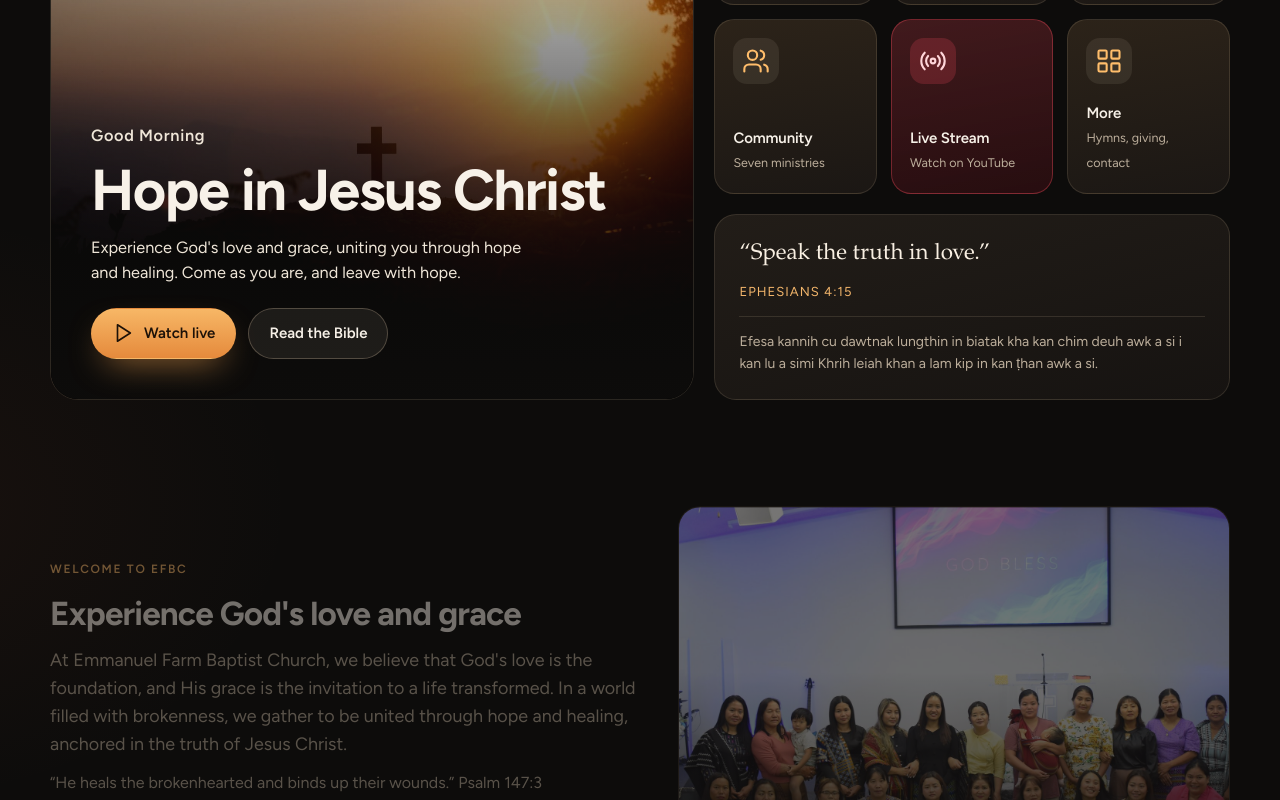
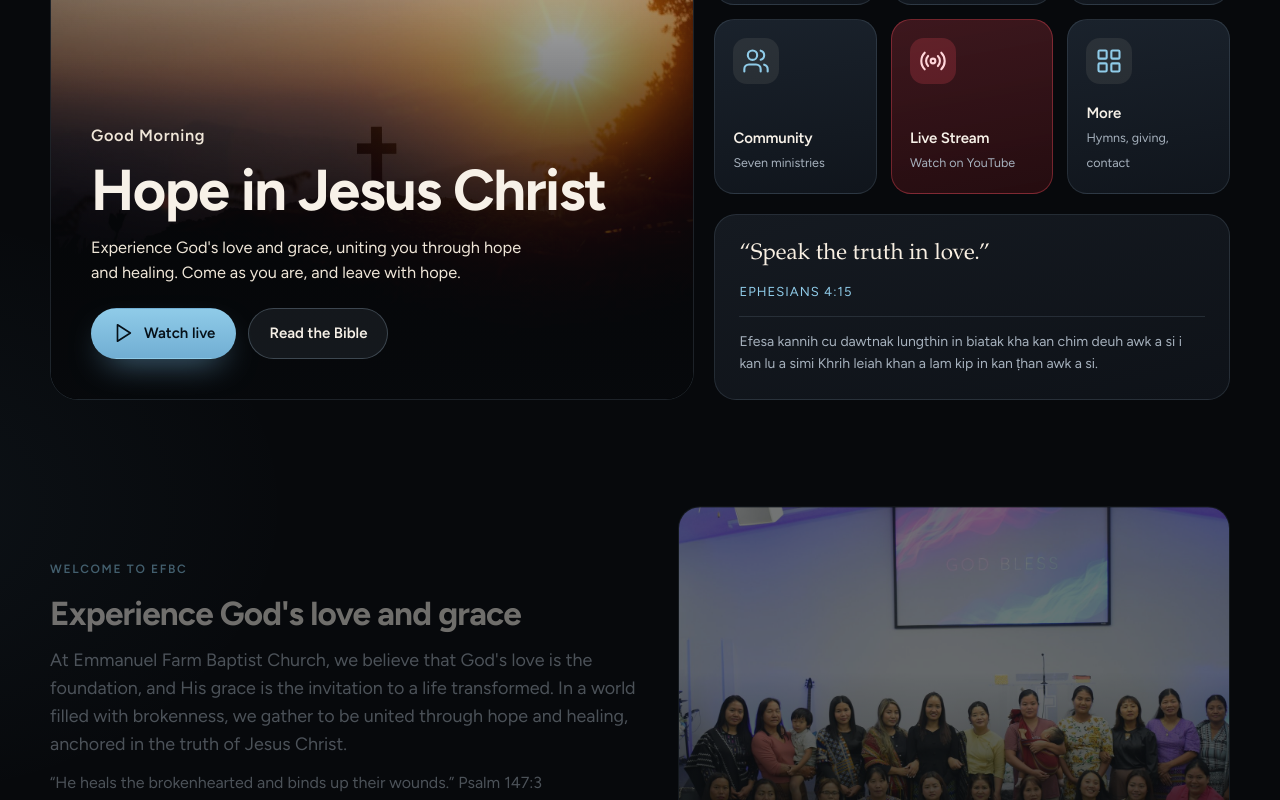
Before and after one commit to melodytehub-dot/efbc-faith, a Next.js app: page / in a window 1280 px wide. Shown: the part 240-1040 px from the top of the page. Built offline with nearby package versions, Linux system fonts and the light colour scheme.

Commit message:
Blue logo accent on dark theme; glass blur on header, tab bar, and drawer

```diff
--- a/app/globals.css
+++ b/app/globals.css
@@ -1,19 +1,19 @@
 :root {
-  --bg: #0d0c0b;
-  --bg-deep: #080706;
-  --surface: rgba(255, 236, 210, 0.04);
-  --surface-2: rgba(255, 236, 210, 0.075);
-  --card: linear-gradient(165deg, #221d18 0%, #161311 100%);
-  --tile: linear-gradient(170deg, #2c2319 0%, #1b1714 100%);
-  --line: rgba(255, 226, 190, 0.12);
-  --line-strong: rgba(255, 226, 190, 0.24);
+  --bg: #07090c;
+  --bg-deep: #040507;
+  --surface: rgba(200, 225, 245, 0.04);
+  --surface-2: rgba(200, 225, 245, 0.075);
+  --card: linear-gradient(165deg, #151a21 0%, #0e1218 100%);
+  --tile: linear-gradient(170deg, #1a222c 0%, #10151c 100%);
+  --line: rgba(190, 220, 245, 0.12);
+  --line-strong: rgba(190, 220, 245, 0.24);
   --text: #f7f1e8;
-  --muted: #bcae9b;
-  --dim: #857769;
-  --accent: #f0a24f;
-  --accent-hi: #ffbd6b;
-  --accent-ink: #1c1108;
-  --gold: #f2b56b;
+  --muted: #a6b1bd;
+  --dim: #6f7b88;
+  --accent: #71aed3;
+  --accent-hi: #8fcbe8;
+  --accent-ink: #061018;
+  --gold: #8fcbe8;
   --live: #ff4d5e;
   --radius: 22px;
   --radius-sm: 14px;
@@ -30,8 +30,8 @@ html, body { margin: 0; padding: 0; }
 body {
   font-family: var(--font-sans);
   background:
-    radial-gradient(900px 540px at 88% -8%, rgba(240, 162, 79, 0.13), transparent 60%),
-    radial-gradient(700px 500px at -10% 30%, rgba(170, 80, 50, 0.08), transparent 60%),
+    radial-gradient(900px 540px at 88% -8%, rgba(113, 174, 211, 0.13), transparent 60%),
+    radial-gradient(700px 500px at -10% 30%, rgba(113, 174, 211, 0.06), transparent 60%),
     var(--bg);
   color: var(--text);
   line-height: 1.55;
@@ -45,7 +45,7 @@ img { max-width: 100%; display: block; }
 a { color: inherit; }
 button, input, select, textarea { font: inherit; color: inherit; }
 :focus-visible { outline: 2px solid var(--accent-hi); outline-offset: 3px; border-radius: 8px; }
-::selection { background: rgba(240, 162, 79, 0.32); }
+::selection { background: rgba(113, 174, 211, 0.32); }
 
 .skip {
   position: absolute; left: -999px; top: 8px; background: var(--accent); color: var(--accent-ink);
@@ -92,10 +92,11 @@ main { display: block; }
 /* ---------- Header ---------- */
 .topbar {
   position: sticky; top: 0; z-index: 50;
-  background: rgba(13, 12, 11, 0.74);
-  backdrop-filter: blur(16px) saturate(140%);
-  -webkit-backdrop-filter: blur(16px) saturate(140%);
+  background: rgba(7, 9, 12, 0.56);
+  backdrop-filter: blur(20px) saturate(170%);
+  -webkit-backdrop-filter: blur(20px) saturate(170%);
   border-bottom: 1px solid var(--line);
+  box-shadow: inset 0 1px 0 rgba(255, 255, 255, 0.04);
 }
 .topbar-inner { display: flex; align-items: center; gap: 24px; height: 72px; }
 .brand { display: inline-flex; align-items: center; text-decoration: none; min-width: 0; }
@@ -107,7 +108,7 @@ main { display: block; }
   border-radius: 999px; transition: color 0.2s, background 0.2s;
 }
 .nav a:hover { color: var(--text); background: var(--surface-2); }
-.nav a[aria-current="page"] { color: var(--text); background: rgba(240, 162, 79, 0.18); }
+.nav a[aria-current="page"] { color: var(--text); background: rgba(113, 174, 211, 0.18); }
 .top-actions { display: flex; align-items: center; gap: 8px; margin-left: auto; }
 .topbar .top-give { display: none; }
 .menu-btn {
@@ -121,14 +122,16 @@ main { display: block; }
 .drawer { position: fixed; inset: 0; z-index: 80; visibility: hidden; pointer-events: none; transition: visibility 0s linear 0.45s; }
 .drawer[data-open="true"] { visibility: visible; pointer-events: auto; transition: visibility 0s; }
 .drawer-scrim {
-  position: absolute; inset: 0; border: 0; padding: 0; background: rgba(4, 3, 2, 0.62); cursor: pointer;
+  position: absolute; inset: 0; border: 0; padding: 0; background: rgba(2, 4, 6, 0.5); cursor: pointer;
+  backdrop-filter: blur(6px); -webkit-backdrop-filter: blur(6px);
   opacity: 0; transition: opacity 0.35s ease;
 }
 .drawer[data-open="true"] .drawer-scrim { opacity: 1; }
 .drawer-panel {
   position: absolute; top: 0; right: 0; bottom: 0; width: min(88vw, 380px);
   display: flex; flex-direction: column; gap: 2px; padding: 16px 20px 32px; overflow-y: auto;
-  background: var(--bg-deep); border-left: 1px solid var(--line); box-shadow: -30px 0 60px -30px rgba(0, 0, 0, 0.8);
+  background: rgba(6, 8, 11, 0.72); border-left: 1px solid var(--line); box-shadow: -30px 0 60px -30px rgba(0, 0, 0, 0.8);
+  backdrop-filter: blur(20px) saturate(160%); -webkit-backdrop-filter: blur(20px) saturate(160%);
   transform: translateX(104%); transition: transform 0.45s cubic-bezier(0.2, 0.8, 0.2, 1);
 }
 .drawer[data-open="true"] .drawer-panel { transform: none; }
@@ -143,11 +146,11 @@ main { display: block; }
 }
 .drawer[data-open="true"] .drawer-panel > a { opacity: 1; transform: none; transition-delay: calc(120ms + var(--i, 0) * 45ms); }
 .drawer-panel > a:hover { background: var(--surface-2); }
-.drawer-panel > a[aria-current="page"] { background: rgba(240, 162, 79, 0.16); }
+.drawer-panel > a[aria-current="page"] { background: rgba(113, 174, 211, 0.16); }
 .drawer-panel > a .ic { color: var(--dim); }
 .drawer-panel > a.drawer-give {
   margin-top: 18px; justify-content: center; color: var(--accent-ink);
-  background: linear-gradient(180deg, #f7b766, #e58a3c);
+  background: linear-gradient(180deg, #8fcbe8, #71aed3);
 }
 .drawer-panel > a.drawer-give .ic { color: inherit; }
 @media (min-width: 900px) {
@@ -163,17 +166,17 @@ main { display: block; }
   position: fixed; left: 12px; right: 12px; bottom: 12px; z-index: 60;
   display: grid; grid-template-columns: repeat(5, minmax(0, 1fr)); gap: 4px;
   padding: 8px; border-radius: 22px;
-  background: rgba(20, 17, 15, 0.86);
+  background: rgba(14, 18, 24, 0.6);
   border: 1px solid var(--line-strong);
-  backdrop-filter: blur(18px); -webkit-backdrop-filter: blur(18px);
-  box-shadow: 0 20px 50px -20px rgba(0, 0, 0, 0.7);
+  backdrop-filter: blur(22px) saturate(170%); -webkit-backdrop-filter: blur(22px) saturate(170%);
+  box-shadow: 0 20px 50px -20px rgba(0, 0, 0, 0.7), inset 0 1px 0 rgba(255, 255, 255, 0.05);
 }
 .tabbar a {
   display: flex; flex-direction: column; align-items: center; gap: 4px; padding: 6px 0;
   text-decoration: none; color: var(--dim); font-size: 11px; border-radius: 14px;
 }
 .tabbar a[aria-current="page"] { color: var(--text); }
-.tabbar a[aria-current="page"] .tab-ic { background: rgba(240, 162, 79, 0.25); color: var(--accent-hi); }
+.tabbar a[aria-current="page"] .tab-ic { background: rgba(113, 174, 211, 0.25); color: var(--accent-hi); }
 .tab-ic { width: 44px; height: 28px; border-radius: 999px; display: grid; place-items: center; transition: background 0.25s, color 0.25s; }
 @media (min-width: 900px) { .tabbar { display: none; } }
 
@@ -204,10 +207,10 @@ p { margin: 0; }
 .btn:hover { transform: translateY(-1px); }
 .btn:active { transform: scale(0.98); }
 .btn-primary {
-  background: linear-gradient(180deg, #f7b766, #e58a3c); color: var(--accent-ink);
-  box-shadow: 0 14px 34px -14px rgba(240, 162, 79, 0.75);
+  background: linear-gradient(180deg, #8fcbe8, #71aed3); color: var(--accent-ink);
+  box-shadow: 0 14px 34px -14px rgba(113, 174, 211, 0.75);
 }
-.btn-primary:hover { background: linear-gradient(180deg, #ffc57a, #f0963f); }
+.btn-primary:hover { background: linear-gradient(180deg, #a9dcf0, #8fcbe8); }
 .btn-ghost { background: var(--surface-2); border-color: var(--line-strong); color: var(--text); }
 .btn-ghost:hover { background: rgba(255, 236, 210, 0.12); }
 .btn-sm { padding: 9px 14px; font-size: 14px; }
@@ -233,11 +236,11 @@ p { margin: 0; }
 .page-head h1 { margin-top: 14px; }
 .page-head .lede { margin-top: 16px; }
 
-.photo { position: relative; overflow: hidden; border-radius: var(--radius); border: 1px solid var(--line); background: #1a1512; }
+.photo { position: relative; overflow: hidden; border-radius: var(--radius); border: 1px solid var(--line); background: #12161c; }
 .photo img { width: 100%; height: 100%; object-fit: cover; }
 .photo::after {
   content: ""; position: absolute; inset: 0; pointer-events: none;
-  background: linear-gradient(180deg, rgba(13, 12, 11, 0) 40%, rgba(13, 12, 11, 0.85) 100%);
+  background: linear-gradient(180deg, rgba(7, 9, 12, 0) 40%, rgba(7, 9, 12, 0.85) 100%);
 }
 
 .grid-2 { display: grid; gap: 20px; }
@@ -258,7 +261,7 @@ p { margin: 0; }
 .hero > img { position: absolute; inset: 0; width: 100%; height: 100%; object-fit: cover; z-index: -2; }
 .hero::before {
   content: ""; position: absolute; inset: 0; z-index: -1;
-  background: linear-gradient(180deg, rgba(13, 12, 11, 0.08) 0%, rgba(13, 12, 11, 0.55) 45%, rgba(13, 12, 11, 0.96) 100%);
+  background: linear-gradient(180deg, rgba(7, 9, 12, 0.08) 0%, rgba(7, 9, 12, 0.55) 45%, rgba(7, 9, 12, 0.96) 100%);
 }
 .hero-greet { font-size: 14px; color: var(--accent-hi); letter-spacing: 0.04em; font-weight: 600; }
 .hero h1 { font-size: clamp(2.2rem, 5vw, 3.6rem); margin-top: 10px; }
@@ -280,7 +283,7 @@ p { margin: 0; }
   background: var(--tile); border: 1px solid var(--line);
   transition: transform 0.25s ease, border-color 0.25s ease, box-shadow 0.25s ease;
 }
-.tile:hover { transform: translateY(-3px); border-color: var(--line-strong); box-shadow: 0 18px 40px -22px rgba(240, 162, 79, 0.45); }
+.tile:hover { transform: translateY(-3px); border-color: var(--line-strong); box-shadow: 0 18px 40px -22px rgba(113, 174, 211, 0.45); }
 .tile-ic {
   width: 46px; height: 46px; border-radius: 14px; display: grid; place-items: center; flex: none;
   background: rgba(255, 236, 210, 0.08); color: var(--accent-hi);
@@ -350,7 +353,7 @@ p { margin: 0; }
   transition: transform 0.25s ease, border-color 0.25s ease;
 }
 .sermon-card:hover { transform: translateY(-3px); border-color: var(--line-strong); }
-.sermon-thumb { position: relative; aspect-ratio: 16 / 9; background: #161311; overflow: hidden; }
+.sermon-thumb { position: relative; aspect-ratio: 16 / 9; background: #0e1217; overflow: hidden; }
 .sermon-thumb img { width: 100%; height: 100%; object-fit: cover; transition: transform 0.5s ease; }
 .sermon-card:hover .sermon-thumb img { transform: scale(1.04); }
 .sermon-body { padding: 14px 16px 16px; display: grid; gap: 6px; }
@@ -368,7 +371,7 @@ p { margin: 0; }
   width: 100%; padding: 15px 18px 15px 48px; border-radius: 16px; background: var(--surface-2);
   border: 1px solid var(--line-strong); outline: none; font-size: 16px;
 }
-.bible-search input:focus { border-color: var(--accent); box-shadow: 0 0 0 4px rgba(240, 162, 79, 0.2); }
+.bible-search input:focus { border-color: var(--accent); box-shadow: 0 0 0 4px rgba(113, 174, 211, 0.2); }
 .bible-search .ic { position: absolute; left: 16px; top: 50%; transform: translateY(-50%); color: var(--dim); }
 .bible-layout { display: grid; gap: 18px; }
 @media (min-width: 900px) { .bible-layout { grid-template-columns: 300px minmax(0, 1fr); align-items: start; } }
@@ -376,7 +379,7 @@ p { margin: 0; }
 .book-panel select {
   width: 100%; padding: 14px 16px; border: 0; border-bottom: 1px solid var(--line); background: transparent; outline: none;
 }
-.book-panel select option { background: #1a1512; }
+.book-panel select option { background: #12161c; }
 .chapter-grid { display: grid; grid-template-columns: repeat(6, minmax(0, 1fr)); gap: 6px; padding: 14px; max-height: 300px; overflow: auto; }
 .verse-panel-head { display: flex; align-items: center; justify-content: space-between; gap: 10px; padding: 12px 14px 0; font-size: 14px; color: var(--muted); }
 .chapter-btn {
@@ -391,7 +394,7 @@ p { margin: 0; }
 .reader-head .muted { font-size: 13px; }
 .verses { font-family: var(--font-serif); font-size: clamp(1.08rem, 1.6vw, 1.2rem); line-height: 1.85; color: #f1e8da; }
 .verse-line { display: block; padding: 4px 8px; margin: 0 -8px; border-radius: 10px; scroll-margin-top: 110px; transition: background 0.4s; }
-.verse-line.is-hit { background: rgba(240, 162, 79, 0.2); }
+.verse-line.is-hit { background: rgba(113, 174, 211, 0.2); }
 .v-num { font-family: var(--font-sans); font-size: 11.5px; color: var(--gold); font-weight: 600; margin-right: 8px; vertical-align: 2px; }
 .reader-nav { display: flex; justify-content: space-between; gap: 12px; margin-top: 28px; padding-top: 18px; border-top: 1px solid var(--line); }
 .results { list-style: none; margin: 0; padding: 0; display: grid; gap: 8px; }
@@ -402,7 +405,7 @@ p { margin: 0; }
 .results button:hover { background: var(--surface-2); }
 .results b { display: block; color: var(--gold); font-size: 13px; letter-spacing: 0.02em; margin-bottom: 4px; }
 .results span { font-family: var(--font-serif); color: #f1e8da; font-size: 15px; }
-mark { background: rgba(240, 162, 79, 0.35); color: inherit; border-radius: 4px; padding: 0 2px; }
+mark { background: rgba(113, 174, 211, 0.35); color: inherit; border-radius: 4px; padding: 0 2px; }
 
 /* ---------- Hymns ---------- */
 .tabs { display: inline-flex; padding: 4px; border-radius: 999px; background: var(--surface-2); border: 1px solid var(--line); }
@@ -415,7 +418,7 @@ mark { background: rgba(240, 162, 79, 0.35); color: inherit; border-radius: 4px;
 @media (min-width: 1040px) { .hymn-grid { grid-template-columns: repeat(3, minmax(0, 1fr)); } }
 .hymn-card { display: flex; gap: 14px; align-items: center; padding: 14px 16px; border-radius: 16px; background: var(--surface); border: 1px solid var(--line); text-decoration: none; min-width: 0; transition: background 0.2s, border-color 0.2s; }
 .hymn-card:hover { background: var(--surface-2); border-color: var(--line-strong); }
-.hymn-no { min-width: 44px; height: 44px; border-radius: 12px; display: grid; place-items: center; background: rgba(240, 162, 79, 0.18); color: #ffd9b0; font-weight: 650; font-size: 14px; flex: none; }
+.hymn-no { min-width: 44px; height: 44px; border-radius: 12px; display: grid; place-items: center; background: rgba(113, 174, 211, 0.18); color: #d4ebf7; font-weight: 650; font-size: 14px; flex: none; }
 .hymn-card b { font-weight: 600; display: block; }
 .hymn-card span { font-size: 13px; color: var(--muted); }
 .lyrics { font-family: var(--font-serif); font-size: clamp(1.1rem, 1.8vw, 1.25rem); line-height: 1.8; }
@@ -431,7 +434,7 @@ mark { background: rgba(240, 162, 79, 0.35); color: inherit; border-radius: 4px;
   border: 1px solid var(--line-strong); outline: none; font-size: 16px;
 }
 .field textarea { min-height: 140px; resize: vertical; }
-.field input:focus, .field textarea:focus { border-color: var(--accent); box-shadow: 0 0 0 4px rgba(240, 162, 79, 0.2); }
+.field input:focus, .field textarea:focus { border-color: var(--accent); box-shadow: 0 0 0 4px rgba(113, 174, 211, 0.2); }
 .check { display: flex; gap: 10px; align-items: center; font-size: 14px; color: var(--muted); }
 .check input { width: 18px; height: 18px; accent-color: var(--accent); }
 .fine { font-size: 13px; color: var(--dim); }
--- a/app/layout.tsx
+++ b/app/layout.tsx
@@ -24,7 +24,7 @@ export const metadata: Metadata = {
 };
 
 export const viewport: Viewport = {
-  themeColor: "#0d0c0b",
+  themeColor: "#07090c",
   width: "device-width",
   initialScale: 1,
 };
```
